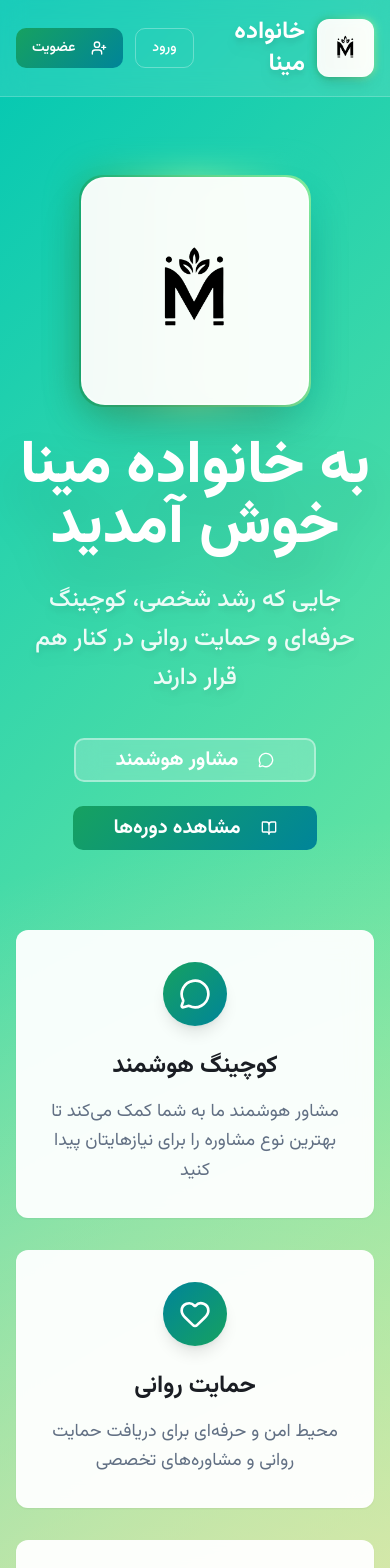
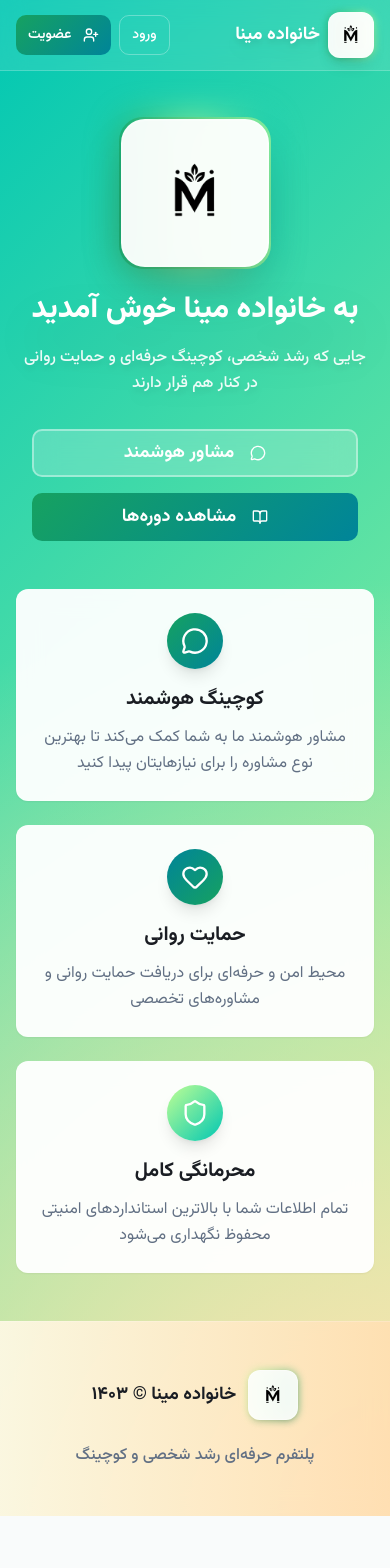
Before and after one commit to amirfk/tribe-auth-portal, a React (Vite) app: page / in a window 390 px wide. Shown: the top 1568 px of the page. After the commit the page ends 1516 px from the top, so only its background shows below. Built offline with nearby package versions, Linux system fonts and the light colour scheme.

Commit message:
Final UI/UX Audit
Conduct a final audit of the UI and UX, with a specific focus on mobile responsiveness and usability.

```diff
--- a/src/pages/Index.tsx
+++ b/src/pages/Index.tsx
@@ -17,32 +17,32 @@ const Index = () => {
       <div className="relative z-10 min-h-screen">
         {/* Header */}
         <header className="border-b border-white/20 bg-white/10 backdrop-blur-md">
-          <div className="container mx-auto px-4 py-4">
+          <div className="container mx-auto px-4 py-3 sm:py-4">
             <div className="flex items-center justify-between">
-              <div className="flex items-center gap-3">
+              <div className="flex items-center gap-2 sm:gap-3">
                 <div className="relative group">
                   <div className="absolute inset-0 bg-gradient-to-r from-primary to-accent rounded-xl blur-sm opacity-75 group-hover:opacity-100 transition-opacity duration-300"></div>
-                  <div className="relative bg-white/95 backdrop-blur-sm rounded-xl p-2 border border-white/20 shadow-lg">
+                  <div className="relative bg-white/95 backdrop-blur-sm rounded-xl p-1.5 sm:p-2 border border-white/20 shadow-lg">
                     <img
                       src="/lovable-uploads/87f18587-d472-4831-a300-99843cc45cfe.png"
                       alt="لوگو خانواده مینا"
-                      className="h-10 w-auto object-contain transition-transform duration-200 group-hover:scale-105"
+                      className="h-8 sm:h-10 w-auto object-contain transition-transform duration-200 group-hover:scale-105"
                     />
                   </div>
                 </div>
-                <h2 className="text-2xl font-bold text-white drop-shadow-lg">
+                <h2 className="text-lg sm:text-2xl font-bold text-white drop-shadow-lg">
                   خانواده مینا
                 </h2>
               </div>
-              <div className="flex items-center gap-3">
+              <div className="flex items-center gap-2 sm:gap-3">
                 <Link to="/login">
-                  <Button variant="ghost" className="text-white hover:bg-white/20 border border-white/30 btn-glow">
+                  <Button variant="ghost" className="text-white hover:bg-white/20 border border-white/30 btn-glow text-sm sm:text-base px-3 sm:px-4 py-2">
                     ورود
                   </Button>
                 </Link>
                 <Link to="/register">
-                  <Button className="bg-button-gradient hover:shadow-glow-lg text-white font-semibold btn-glow">
-                    <UserPlus className="ml-2 h-4 w-4" />
+                  <Button className="bg-button-gradient hover:shadow-glow-lg text-white font-semibold btn-glow text-sm sm:text-base px-3 sm:px-4 py-2">
+                    <UserPlus className="ml-1 sm:ml-2 h-3 w-3 sm:h-4 sm:w-4" />
                     عضویت
                   </Button>
                 </Link>
@@ -52,43 +52,43 @@ const Index = () => {
         </header>
 
         {/* Hero Section */}
-        <div className="container mx-auto px-4 py-20">
-          <div className="text-center max-w-4xl mx-auto mb-20 animate-fade-in">
-            <div className="flex justify-center mb-8">
+        <div className="container mx-auto px-4 py-12 sm:py-16 md:py-20">
+          <div className="text-center max-w-4xl mx-auto mb-12 sm:mb-16 md:mb-20 animate-fade-in">
+            <div className="flex justify-center mb-6 sm:mb-8">
               <div className="relative group animate-scale-in">
                 <div className="absolute -inset-1 bg-gradient-to-r from-primary via-accent to-secondary rounded-3xl blur-lg opacity-75 group-hover:opacity-100 transition-all duration-500 animate-pulse"></div>
                 <div className="absolute -inset-0.5 bg-gradient-to-r from-primary to-accent rounded-3xl opacity-60"></div>
-                <div className="relative bg-white/95 backdrop-blur-sm rounded-3xl p-10 border-2 border-white/30 shadow-2xl hover-scale">
+                <div className="relative bg-white/95 backdrop-blur-sm rounded-3xl p-6 sm:p-8 md:p-10 border-2 border-white/30 shadow-2xl hover-scale">
                   <img
                     src="/lovable-uploads/87f18587-d472-4831-a300-99843cc45cfe.png"
                     alt="لوگو خانواده مینا"
-                    className="h-36 w-auto object-contain transition-transform duration-300 group-hover:scale-105"
+                    className="h-24 sm:h-32 md:h-36 w-auto object-contain transition-transform duration-300 group-hover:scale-105"
                   />
                 </div>
               </div>
             </div>
-            <h1 className="text-6xl font-black text-white mb-6 drop-shadow-2xl">
+            <h1 className="text-3xl sm:text-4xl md:text-5xl lg:text-6xl font-black text-white mb-4 sm:mb-6 drop-shadow-2xl leading-tight">
               به خانواده مینا خوش آمدید
             </h1>
-            <p className="text-2xl text-white/90 mb-10 leading-relaxed drop-shadow-lg font-medium">
+            <p className="text-base sm:text-lg md:text-xl lg:text-2xl text-white/90 mb-8 sm:mb-10 leading-relaxed drop-shadow-lg font-medium px-2">
               جایی که رشد شخصی، کوچینگ حرفه‌ای و حمایت روانی در کنار هم قرار دارند
             </p>
-            <div className="flex justify-center gap-6 flex-wrap animate-slide-up">
-              <Link to={user ? "/ai-coach" : "/register"}>
+            <div className="flex flex-col sm:flex-row justify-center gap-4 sm:gap-6 animate-slide-up px-4">
+              <Link to={user ? "/ai-coach" : "/register"} className="w-full sm:w-auto">
                 <Button
                   size="lg"
-                  className="bg-white/20 backdrop-blur-md border-2 border-white/40 text-white hover:bg-white/30 hover:shadow-glow text-xl px-10 py-4 font-bold btn-glow"
+                  className="w-full sm:w-auto bg-white/20 backdrop-blur-md border-2 border-white/40 text-white hover:bg-white/30 hover:shadow-glow text-lg sm:text-xl px-8 sm:px-10 py-3 sm:py-4 font-bold btn-glow min-h-[48px]"
                 >
-                  <MessageCircle className="ml-3 h-6 w-6" />
+                  <MessageCircle className="ml-2 sm:ml-3 h-5 w-5 sm:h-6 sm:w-6" />
                   مشاور هوشمند
                 </Button>
               </Link>
-              <Link to="/courses">
+              <Link to="/courses" className="w-full sm:w-auto">
                 <Button
                   size="lg"
-                  className="bg-button-gradient hover:shadow-glow-lg text-white text-xl px-10 py-4 font-bold btn-glow"
+                  className="w-full sm:w-auto bg-button-gradient hover:shadow-glow-lg text-white text-lg sm:text-xl px-8 sm:px-10 py-3 sm:py-4 font-bold btn-glow min-h-[48px]"
                 >
-                  <BookOpen className="ml-3 h-6 w-6" />
+                  <BookOpen className="ml-2 sm:ml-3 h-5 w-5 sm:h-6 sm:w-6" />
                   مشاهده دوره‌ها
                 </Button>
               </Link>
@@ -96,33 +96,33 @@ const Index = () => {
           </div>
 
           {/* Features */}
-          <div className="grid md:grid-cols-3 gap-8 max-w-6xl mx-auto animate-slide-up">
-            <Card className="p-8 text-center bg-white/95 backdrop-blur-md border-0 shadow-glow card-hover">
-              <div className="w-16 h-16 bg-button-gradient rounded-full flex items-center justify-center mx-auto mb-6 shadow-lg">
-                <MessageCircle className="h-8 w-8 text-white" />
+          <div className="grid grid-cols-1 sm:grid-cols-2 md:grid-cols-3 gap-6 sm:gap-8 max-w-6xl mx-auto animate-slide-up">
+            <Card className="p-6 sm:p-8 text-center bg-white/95 backdrop-blur-md border-0 shadow-glow card-hover">
+              <div className="w-14 h-14 sm:w-16 sm:h-16 bg-button-gradient rounded-full flex items-center justify-center mx-auto mb-4 sm:mb-6 shadow-lg">
+                <MessageCircle className="h-7 w-7 sm:h-8 sm:w-8 text-white" />
               </div>
-              <h3 className="text-2xl font-bold text-foreground mb-4">کوچینگ هوشمند</h3>
-              <p className="text-muted-foreground text-lg leading-relaxed">
+              <h3 className="text-xl sm:text-2xl font-bold text-foreground mb-3 sm:mb-4">کوچینگ هوشمند</h3>
+              <p className="text-muted-foreground text-base sm:text-lg leading-relaxed">
                 مشاور هوشمند ما به شما کمک می‌کند تا بهترین نوع مشاوره را برای نیازهایتان پیدا کنید
               </p>
             </Card>
 
-            <Card className="p-8 text-center bg-white/95 backdrop-blur-md border-0 shadow-glow card-hover">
-              <div className="w-16 h-16 bg-gradient-to-br from-teal to-primary rounded-full flex items-center justify-center mx-auto mb-6 shadow-lg">
-                <Heart className="h-8 w-8 text-white" />
+            <Card className="p-6 sm:p-8 text-center bg-white/95 backdrop-blur-md border-0 shadow-glow card-hover">
+              <div className="w-14 h-14 sm:w-16 sm:h-16 bg-gradient-to-br from-teal to-primary rounded-full flex items-center justify-center mx-auto mb-4 sm:mb-6 shadow-lg">
+                <Heart className="h-7 w-7 sm:h-8 sm:w-8 text-white" />
               </div>
-              <h3 className="text-2xl font-bold text-foreground mb-4">حمایت روانی</h3>
-              <p className="text-muted-foreground text-lg leading-relaxed">
+              <h3 className="text-xl sm:text-2xl font-bold text-foreground mb-3 sm:mb-4">حمایت روانی</h3>
+              <p className="text-muted-foreground text-base sm:text-lg leading-relaxed">
                 محیط امن و حرفه‌ای برای دریافت حمایت روانی و مشاوره‌های تخصصی
               </p>
             </Card>
 
-            <Card className="p-8 text-center bg-white/95 backdrop-blur-md border-0 shadow-glow card-hover">
-              <div className="w-16 h-16 bg-gradient-to-br from-accent to-secondary rounded-full flex items-center justify-center mx-auto mb-6 shadow-lg">
-                <Shield className="h-8 w-8 text-white" />
+            <Card className="p-6 sm:p-8 text-center bg-white/95 backdrop-blur-md border-0 shadow-glow card-hover sm:col-span-2 md:col-span-1">
+              <div className="w-14 h-14 sm:w-16 sm:h-16 bg-gradient-to-br from-accent to-secondary rounded-full flex items-center justify-center mx-auto mb-4 sm:mb-6 shadow-lg">
+                <Shield className="h-7 w-7 sm:h-8 sm:w-8 text-white" />
               </div>
-              <h3 className="text-2xl font-bold text-foreground mb-4">محرمانگی کامل</h3>
-              <p className="text-muted-foreground text-lg leading-relaxed">
+              <h3 className="text-xl sm:text-2xl font-bold text-foreground mb-3 sm:mb-4">محرمانگی کامل</h3>
+              <p className="text-muted-foreground text-base sm:text-lg leading-relaxed">
                 تمام اطلاعات شما با بالاترین استانداردهای امنیتی محفوظ نگهداری می‌شود
               </p>
             </Card>
```
